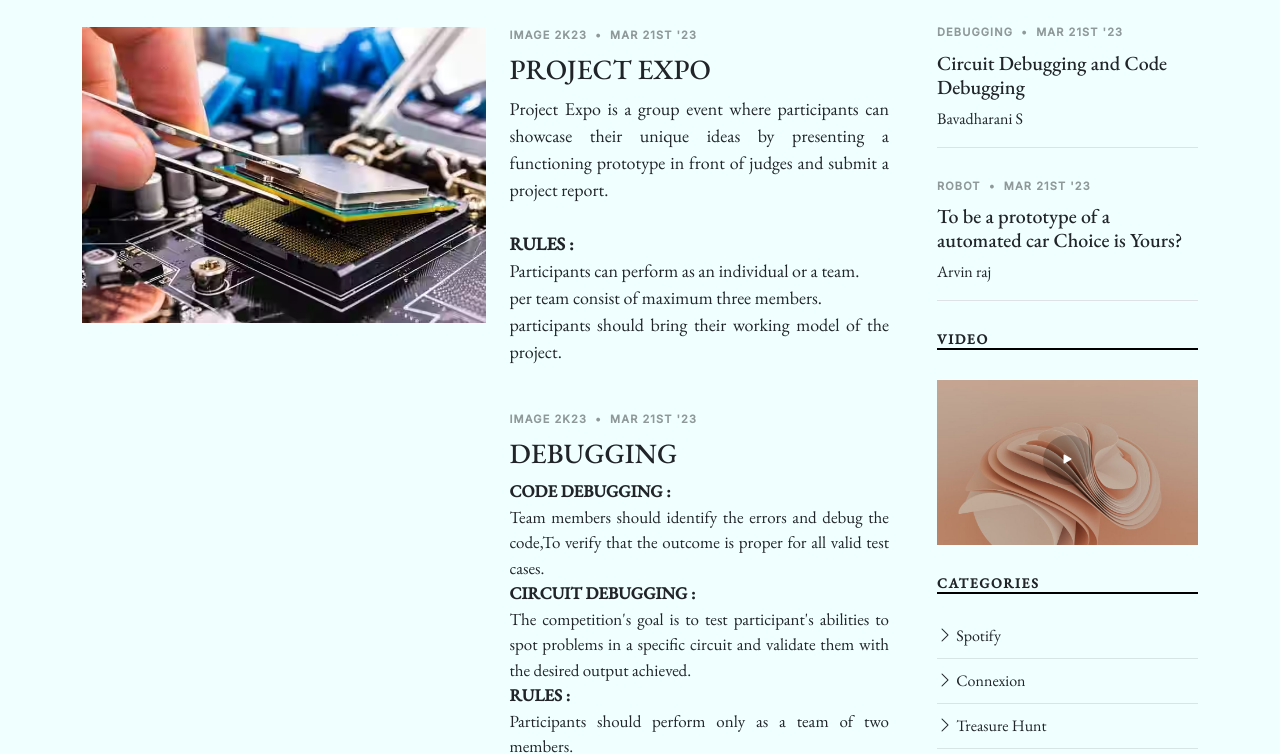
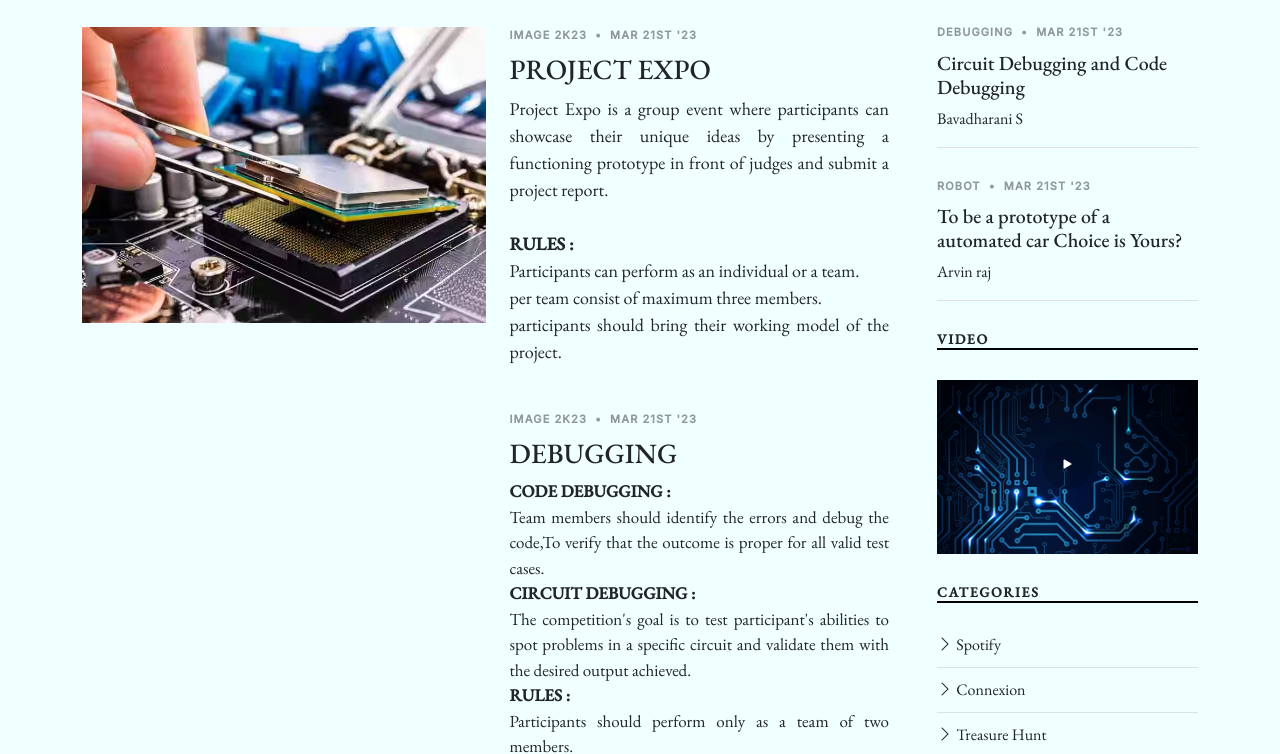
Before and after one commit to Intec-Image23/Image-23, a plain HTML site: page category.html in a window 1280 px wide. Shown: the part 507-1261 px from the top of the page. Drawn offline with nearby package versions, Linux system fonts and the light colour scheme; a web font is replaced by a local one.

Commit message:
Add files via upload

```diff
--- a/category.html
+++ b/category.html
@@ -272,9 +272,9 @@
             <div class="aside-block">
               <h3 class="aside-title">Video</h3>
               <div class="video-post">
-                <a href="https://www.youtube.com/watch?v=AiFfDjmd0jU" class="glightbox link-video">
+                <a href="assets/img/v1.mp4" class="glightbox link-video">
                   <span class="bi-play-fill"></span>
-                  <img src="assets/img/post-landscape-5.jpg" alt="" class="img-fluid">
+                  <img src="assets/img/s2.png" alt="" class="img-fluid">
                 </a>
               </div>
             </div><!-- End Video -->
```
Also changed, not shown: about.html (line endings or trailing spaces).
